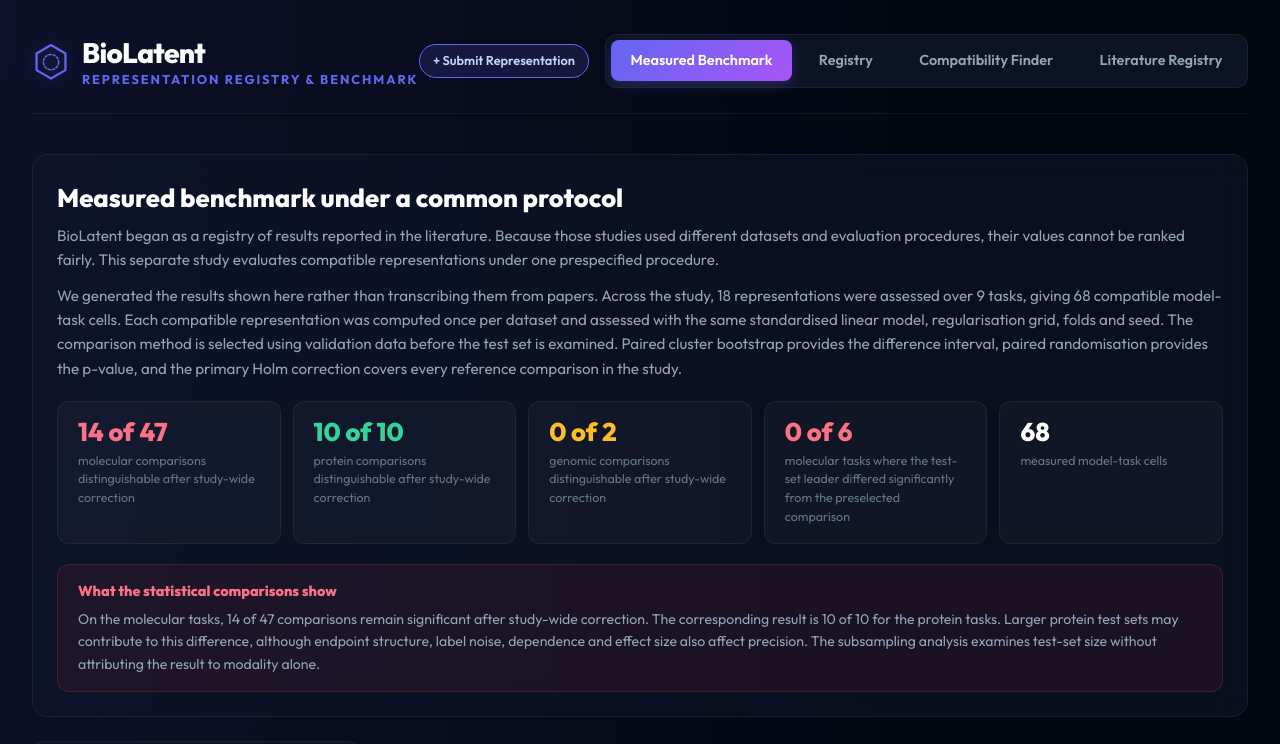
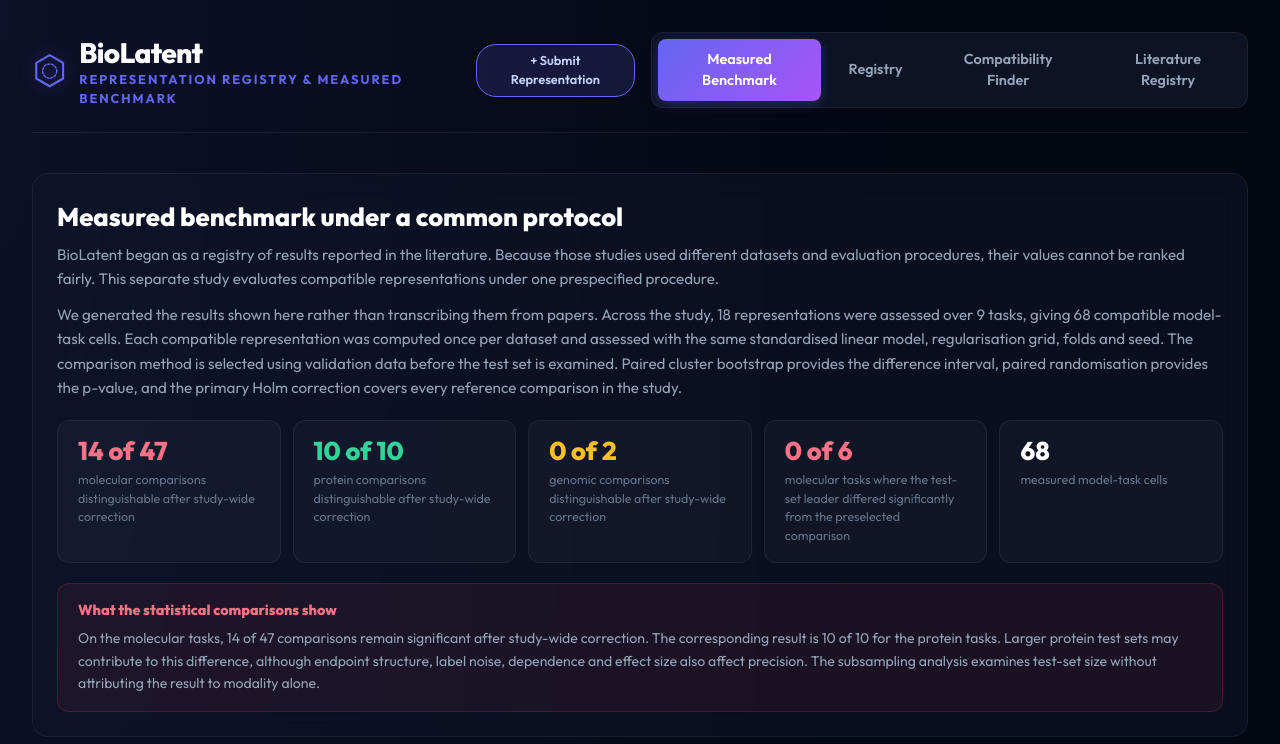
Before and after one commit to yboulaamane/biolatent, a Next.js app: page / in a window 1280 px wide. Shown: the top 744 px of the page. Built offline with nearby package versions, Linux system fonts and the light colour scheme.

Commit message:
Clarify BioLatent site subtitle

```diff
--- a/src/app/page.tsx
+++ b/src/app/page.tsx
@@ -452,7 +452,7 @@
           </svg>
           <div>
             <div className="logo-text">BioLatent</div>
-            <div className="logo-tagline">Representation Registry &amp; Benchmark</div>
+            <div className="logo-tagline">Representation Registry &amp; Measured Benchmark</div>
           </div>
         </button>
 
@@ -1220,7 +1220,7 @@
       {/* FOOTER */}
       <footer style={{ marginTop: '4rem', padding: '2rem 0 1rem', borderTop: '1px solid var(--border-card)', display: 'flex', justifyContent: 'space-between', alignItems: 'center', flexWrap: 'wrap', gap: '1rem', fontSize: '0.85rem', color: 'var(--text-muted)' }}>
         <div>
-          © {new Date().getFullYear()} BioLatent • Representation Registry and Benchmark.
+          © {new Date().getFullYear()} BioLatent • Representation Registry and Measured Benchmark.
         </div>
         <div style={{ display: 'flex', gap: '1.5rem', alignItems: 'center', flexWrap: 'wrap' }}>
           <a href="https://doi.org/10.5281/zenodo.22813148" target="_blank" rel="noopener noreferrer" style={{ color: 'var(--text-muted)', textDecoration: 'none', transition: 'color 0.2s' }}>Data DOI</a>
```
